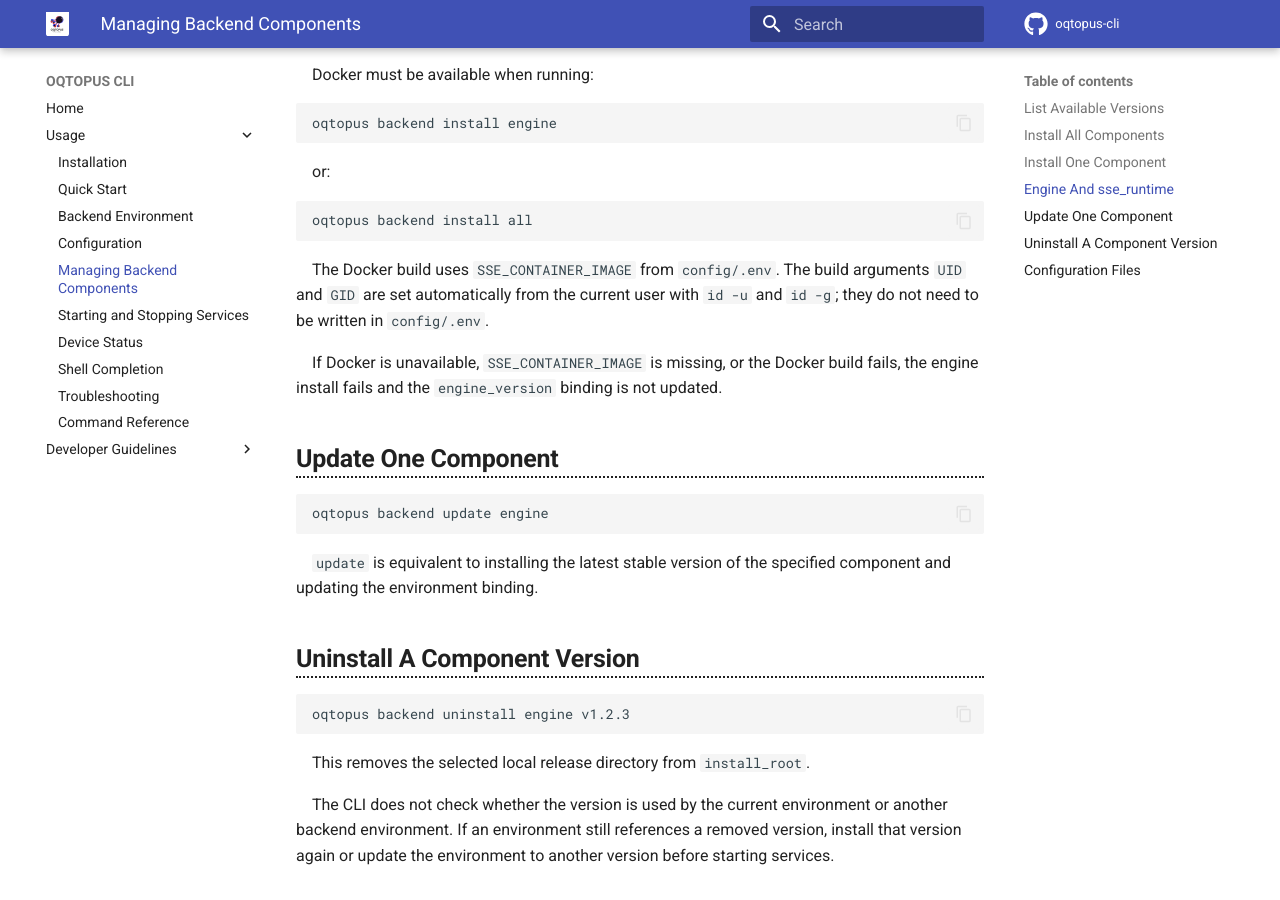
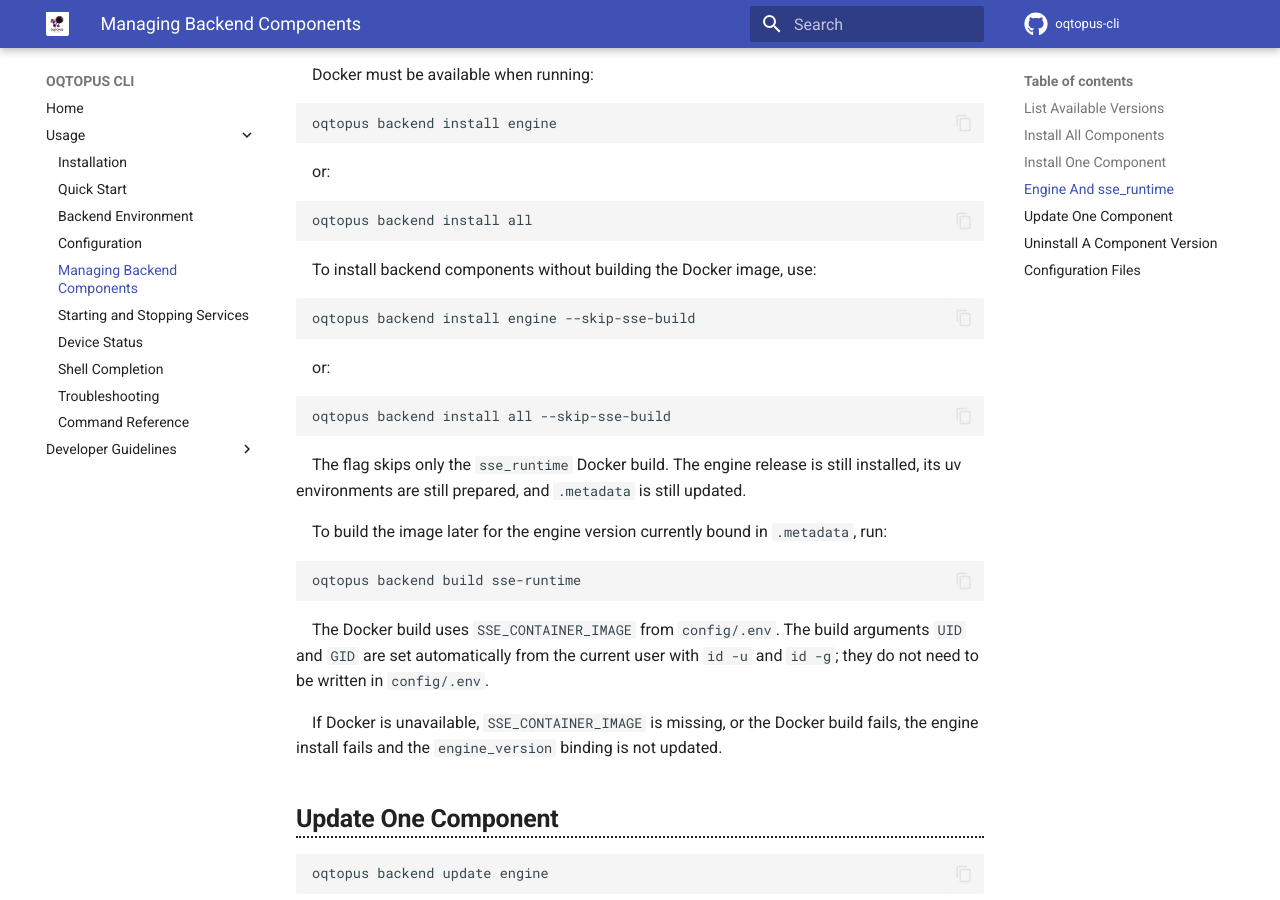
Before and after one commit to oqtopus-team/oqtopus-cli, an MkDocs documentation site: the page built from docs/usage/backend-components.md, in a window 1280 px wide and 900 px high, scrolled down 2472 px. Built offline with MkDocs 1.6.1 and Material for MkDocs 9.7.7, drawn with Linux system fonts in a browser that asks for light colours; comment, search, counter and statistics services are not loaded.

Commit message:
add sse runtime build controls

````diff
--- a/docs/usage/backend-components.md
+++ b/docs/usage/backend-components.md
@@ -123,6 +123,29 @@ or:
 oqtopus backend install all
 ```
 
+To install backend components without building the Docker image, use:
+
+```bash
+oqtopus backend install engine --skip-sse-build
+```
+
+or:
+
+```bash
+oqtopus backend install all --skip-sse-build
+```
+
+The flag skips only the `sse_runtime` Docker build. The engine release is still
+installed, its uv environments are still prepared, and `.metadata` is still
+updated.
+
+To build the image later for the engine version currently bound in `.metadata`,
+run:
+
+```bash
+oqtopus backend build sse-runtime
+```
+
 The Docker build uses `SSE_CONTAINER_IMAGE` from `config/.env`. The build
 arguments `UID` and `GID` are set automatically from the current user with
 `id -u` and `id -g`; they do not need to be written in `config/.env`.
````
Also changed, not shown: docs/usage/command-reference.md (+8 -2 lines), docs/usage/installation.md (+15 -0 lines), docs/usage/troubleshooting.md (+8 -0 lines), 1 other file.
